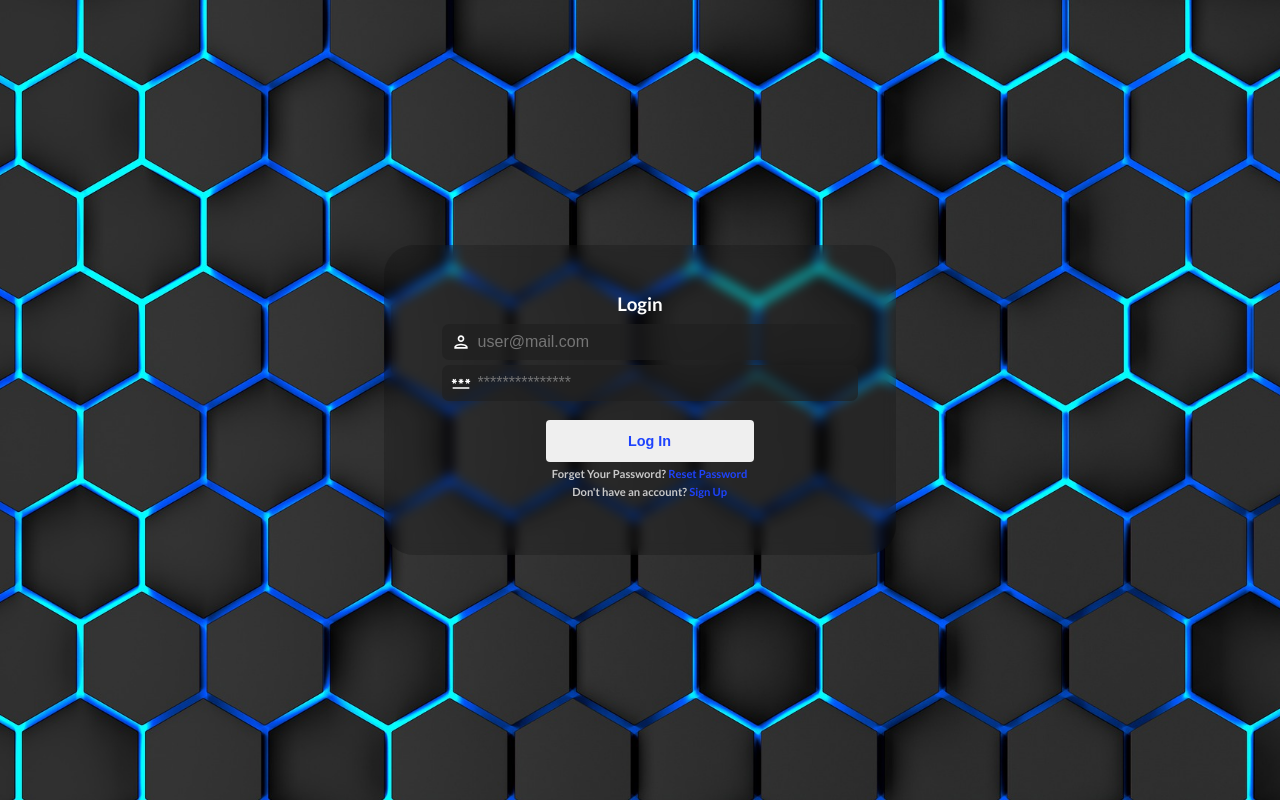
After one commit to lokaimoma/Flask-QR-Code-Web-APP, a Flask app: page /auth/login in a window 1280 px wide. The commit adds this page. Run offline with Flask 2, Linux system fonts and the light colour scheme.

Commit message:
Create login page

```diff
--- a/src/__init__.py
+++ b/src/__init__.py
@@ -30,7 +30,7 @@ def create_app(config_name: Optional[str] = "default") -> tuple[Flask, SQLAlchem
     except KeyError:
         raise ValueError(
             f"The config name can be either default, development, production or testing not ${config_name}")
-    app.register_blueprint(auth_router)
+    app.register_blueprint(auth_router, url_prefix="/auth")
 
     @app.route("/")
     def index():
--- /dev/null
+++ b/src/static/css/auth/login.css
@@ -0,0 +1,23 @@
+body {
+  height: 100vh;
+  overflow: auto;
+  background: url("/static/images/login_bg.jpg") no-repeat center center / cover;
+  display: grid;
+  place-items: center;
+  color: #fff;
+}
+
+main {
+  border-radius: 30px;
+  padding: 3rem;
+  backdrop-filter: blur(6px);
+  min-width: 40%;
+  width: max-content;
+  background-color: rgba(0, 0, 0, 0.171);
+}
+
+@supports not (backdrop-filter: blur(2px)) {
+  main {
+    background-color: rgba(0, 0, 0, 0.746);
+  }
+}
--- /dev/null
+++ b/src/static/css/form.css
@@ -0,0 +1,50 @@
+form {
+  margin: 0.6rem;
+  display: flex;
+  flex-direction: column;
+  gap: 0.3rem;
+  width: 100%;
+}
+
+.field-icon {
+  width: 20px;
+  height: 20px;
+}
+
+.field-wrapper {
+  width: 100%;
+  padding: 0.5rem 0.6rem;
+  display: flex;
+  background-color: rgba(31, 31, 31, 0.678);
+  border-radius: 7px;
+  gap: 0.4rem;
+}
+
+input:not([type="submit"]) {
+  width: 100%;
+  outline: none;
+  border: none;
+  background-color: transparent;
+  color: #fff;
+  font-size: 1rem;
+}
+
+input[type="submit"] {
+  margin-block-start: 0.9rem;
+  border: none;
+  border-radius: 4px;
+  padding: 0.8rem 0.4rem;
+  width: max-content;
+  min-width: 50%;
+  margin-inline: auto;
+  font-weight: bold;
+  font-size: 0.9rem;
+  color: var(--clr-primary);
+  cursor: pointer;
+  transition: background-color 200ms ease-in-out;
+}
+
+input[type="submit"]:hover {
+  background-color: var(--clr-primary);
+  color: #fff;
+}
--- a/src/static/css/global.css
+++ b/src/static/css/global.css
@@ -57,3 +57,14 @@ img {
 .btn:hover {
   transform: scale(0.9);
 }
+
+.text-center {
+  text-align: center;
+  margin-inline: auto;
+}
+
+.text-inline {
+  color: rgb(200, 200, 200);
+  font-size: 0.7rem;
+  font-weight: bold;
+}
--- /dev/null
+++ b/src/templates/auth/signIn.html
@@ -0,0 +1,52 @@
+{% extends "base.html" %} {% block title %}Log In {% endblock %} {% block style
+%} {{ super() }}
+<link
+  rel="stylesheet"
+  href="{{ url_for('static', filename='css/form.css') }}"
+/>
+<link
+  rel="stylesheet"
+  href="{{ url_for('static', filename='css/auth/login.css') }}"
+/>
+{% endblock %} {% block content %}
+<main>
+  <h3 class="text-center">Login</h3>
+  <form action="" method="POST">
+    <div class="field-wrapper">
+      <img
+        class="field-icon"
+        src="{{ url_for('static', filename='images/user.svg') }}"
+        alt="User svg"
+      />
+      <input
+        type="email"
+        name="email"
+        id="email"
+        placeholder="user@mail.com"
+        required
+      />
+    </div>
+    <div class="field-wrapper">
+      <img
+        class="field-icon"
+        src="{{ url_for('static', filename='images/password.svg') }}"
+        alt="User svg"
+      />
+      <input
+        type="password"
+        name="password"
+        id="password"
+        placeholder="***************"
+        required
+      />
+    </div>
+    <input type="submit" value="Log In" />
+    <p class="text-inline text-center">
+      Forget Your Password? <a href="#">Reset Password</a>
+    </p>
+    <p class="text-inline text-center">
+      Don't have an account? <a href="#">Sign Up</a>
+    </p>
+  </form>
+</main>
+{% endblock %}
--- a/src/templates/index.html
+++ b/src/templates/index.html
@@ -17,7 +17,7 @@ style%} {{ super() }}
       home. We hope you will like this.
     </p>
     <div class="flow">
-      <a href="#" class="btn">Log In</a>
+      <a href="/auth/login" class="btn">Log In</a>
       <a href="#" class="btn">Register</a>
       <a href="#" class="btn">Try</a>
     </div>
```
Also changed, not shown: src/static/images/login_bg.jpg (added), src/static/images/password.svg (added), src/static/images/user.svg (added).
